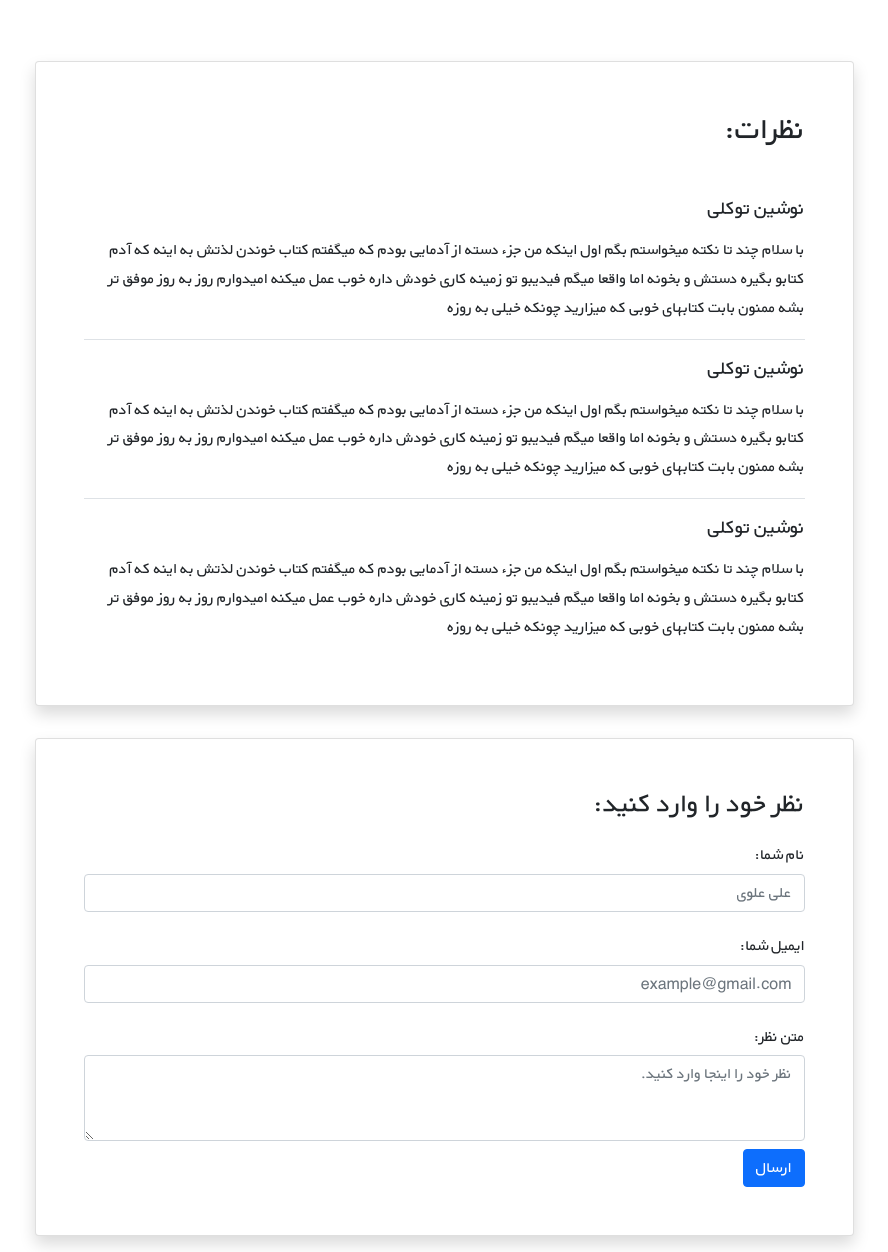
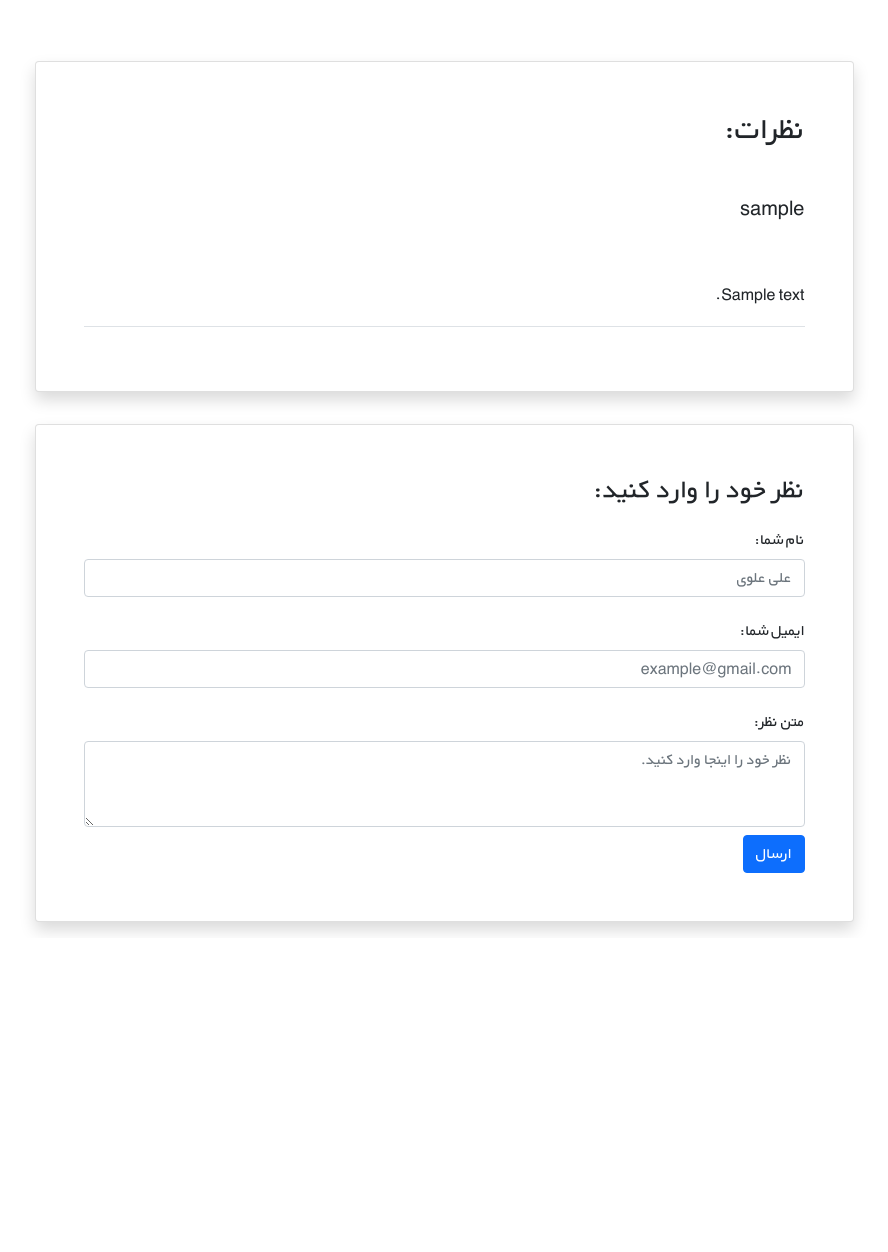
Before and after one commit to mazzberry/Django-project-Bookstore, a Django app: page /books/1/ in a window 1280 px wide. Shown: the part 424-1676 px from the top of the page, without its empty margins (196-1084 px from the left). After the commit the page ends 1357 px from the top, so only its background shows below. Run offline with Django 5.2, Linux system fonts and the light colour scheme; tables that the repository leaves empty hold one stand-in row (values such as "Sample post"); grey boxes marked "Sample" are stand-in pictures; some libraries are stand-ins or nearby versions.

Commit message:
add comment section

```diff
--- a/books/templates/books/book_detail.html
+++ b/books/templates/books/book_detail.html
@@ -41,24 +41,14 @@
             <div class="d-flex justify-content-center">
                 <div class="card shadow my-3 p-5 w-sm-75 w-100">
                     <h2 class="mb-5">نظرات:</h2>
-                    <div class="border-bottom mb-3">
-                        <h5 class="mb-3">نوشین توکلی</h5>
-                        <p>با سلام چند تا نکته میخواستم بگم اول اینکه من جزء دسته از آدمایی بودم که میگفتم کتاب خوندن لذتش
-                            به اینه که آدم کتابو بگیره دستش و بخونه اما واقعا میگم فیدیبو تو زمینه کاری خودش داره خوب عمل
-                            میکنه امیدوارم روز به روز موفق تر بشه ممنون بابت کتابهای خوبی که میزارید چونکه خیلی به روزه</p>
+                    {% for comment in comments %}
+
+                    	<div class="border-bottom mb-3">
+                        <h5 class="mb-3">{{ comment.user }}</h5><br>
+                        <p>{{ comment.text | linebreaks }}</p>
+
                     </div>
-                    <div class="border-bottom mb-3">
-                        <h5 class="mb-3">نوشین توکلی</h5>
-                        <p>با سلام چند تا نکته میخواستم بگم اول اینکه من جزء دسته از آدمایی بودم که میگفتم کتاب خوندن لذتش
-                            به اینه که آدم کتابو بگیره دستش و بخونه اما واقعا میگم فیدیبو تو زمینه کاری خودش داره خوب عمل
-                            میکنه امیدوارم روز به روز موفق تر بشه ممنون بابت کتابهای خوبی که میزارید چونکه خیلی به روزه</p>
-                    </div>
-                    <div>
-                        <h5 class="mb-3">نوشین توکلی</h5>
-                        <p>با سلام چند تا نکته میخواستم بگم اول اینکه من جزء دسته از آدمایی بودم که میگفتم کتاب خوندن لذتش
-                            به اینه که آدم کتابو بگیره دستش و بخونه اما واقعا میگم فیدیبو تو زمینه کاری خودش داره خوب عمل
-                            میکنه امیدوارم روز به روز موفق تر بشه ممنون بابت کتابهای خوبی که میزارید چونکه خیلی به روزه</p>
-                    </div>
+                    {% endfor %}
                 </div>
             </div>
 
```
